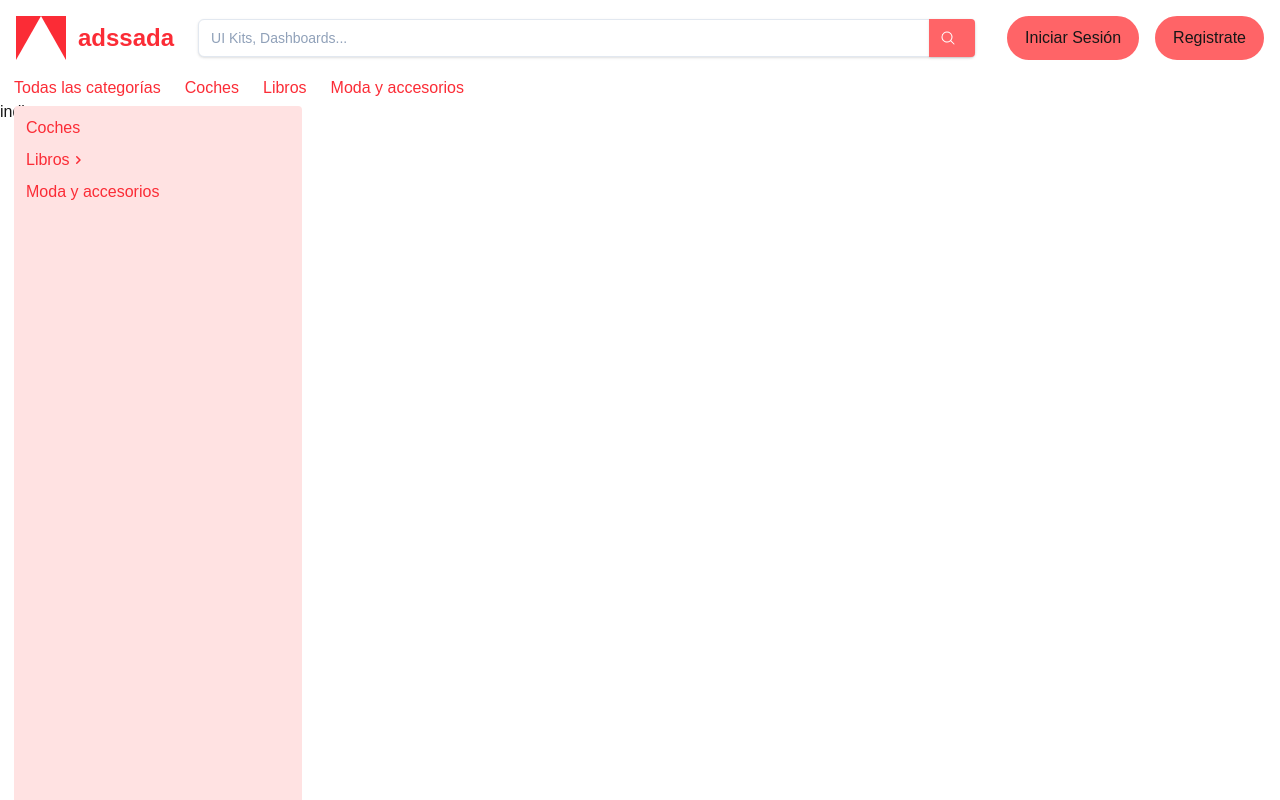
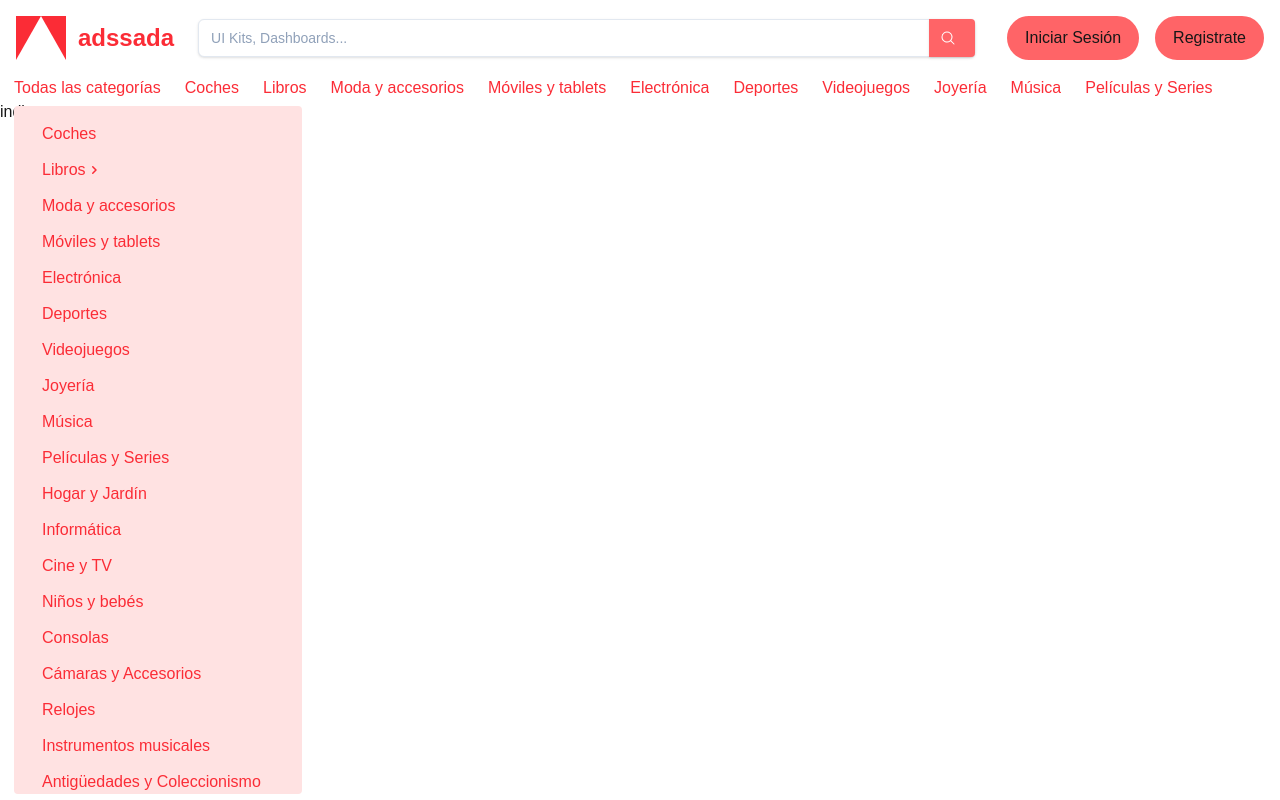
Before and after one commit to MarioRoblesInsa/find-slide, a Next.js app: page / in a window 1280 px wide. Both pictures are taken after a click on the button "Todas las categorías". Built offline with nearby package versions, Linux system fonts and the light colour scheme; what @midudev/tailwind-animations would draw is missing.

Commit message:
FIX: cambios

```diff
--- a/src/app/components/categories/categories.interface.tsx
+++ b/src/app/components/categories/categories.interface.tsx
@@ -1,3 +1,11 @@
 export interface CategoriesInterface {
-    id: number, name: string, tag: string, sub_category?: [{id: number, name: string, tag: string}]
+    id: number,
+    name: string,
+    tag: string,
+    sub_category?: SubCategory[];
 }
+interface SubCategory {
+  id: number;
+  name: string;
+  tag: string;
+}
--- a/src/app/components/categories/categories.tsx
+++ b/src/app/components/categories/categories.tsx
@@ -4,12 +4,45 @@ import { useState } from "react";
 import { CategoriesInterface } from "./categories.interface";
 export default function CategoriesNav() {
     const categories: CategoriesInterface[] = [
-        {id: 1, name: 'Coches', tag: 'coches-de-segunda-mano'},
-        {id: 2, name: 'Libros', tag: 'libros-comics-literatura', sub_category: [{id:34, name:'Mangas', tag: 'mangas'}]},
-        {id: 3, name: 'Moda y accesorios', tag: 'moda-accesorios'}
+        {id: 1, name: 'Coches', tag: 'coches-de-segunda-mano', sub_category: undefined},
+        {id: 2, name: 'Libros', tag: 'libros-comics-literatura', sub_category: [{id:34, name:'Mangas', tag: 'mangas'}, {id:35, name:'Cómics', tag: 'comics'}, {id:36, name:'Libros de texto', tag: 'libros-texto'}, {id:37, name:'Novelas', tag: 'novelas'}, {id:38, name:'Libros infantiles y juveniles', tag: 'libros-infantiles-juveniles'}, {id:39, name:'Otros libros', tag: 'otros-libros'}]},
+        {id: 3, name: 'Moda y accesorios', tag: 'moda-accesorios', sub_category: undefined},
+        {id: 4, name: 'Móviles y tablets', tag: 'moviles-tablets', sub_category: undefined},
+        {id: 5, name: 'Electrónica', tag: 'electronica', sub_category: undefined},
+        {id: 6, name: 'Deportes', tag: 'deportes', sub_category: undefined},
+        {id: 7, name: 'Videojuegos', tag: 'videojuegos', sub_category: undefined},
+        {id: 8, name: 'Joyería', tag: 'joyeria', sub_category: undefined},
+        {id: 9, name: 'Música', tag: 'musica', sub_category: undefined},
+        {id: 10, name: 'Películas y Series', tag: 'peliculas-series', sub_category: undefined},
+        {id: 11, name: 'Hogar y Jardín', tag: 'hogar-jardin', sub_category: undefined},
+        {id: 12, name: 'Informática', tag: 'informatica', sub_category: undefined},
+        {id: 13, name: 'Cine y TV', tag: 'cine-tv', sub_category: undefined},
+        {id: 14, name: 'Niños y bebés', tag: 'ninos-bebes', sub_category: undefined},
+        {id: 15, name: 'Consolas', tag: 'consolas', sub_category: undefined},
+        {id: 16, name: 'Cámaras y Accesorios', tag: 'camaras-accesorios', sub_category: undefined},
+        {id: 17, name: 'Relojes', tag: 'relojes', sub_category: undefined},
+        {id: 18, name: 'Instrumentos musicales', tag: 'instrumentos-musicales', sub_category: undefined},
+        {id: 19, name: 'Antigüedades y Coleccionismo', tag: 'antiguedades-coleccionismo', sub_category: undefined},
+        {id: 20, name: 'Otros', tag: 'otros', sub_category: undefined},
+        {id: 21, name: 'Inmobiliaria', tag: 'inmobiliaria', sub_category: undefined},
+        {id: 22, name: 'Empleo', tag: 'empleo', sub_category: undefined},
+        {id: 23, name: 'Servicios', tag: 'servicios', sub_category: undefined},
+        {id: 24, name: 'Mascotas', tag: 'mascotas', sub_category: undefined},
+        {id: 25, name: 'Motor', tag: 'motor', sub_category: undefined},
+        {id: 26, name: 'Electrodomésticos', tag: 'electrodomesticos', sub_category: undefined},
+        {id: 27, name: 'Belleza y Salud', tag: 'belleza-salud', sub_category: undefined},
+        {id: 28, name: 'Jardinería', tag: 'jardineria', sub_category: undefined},
+        {id: 29, name: 'Herramientas', tag: 'herramientas', sub_category: undefined},
+        {id: 30, name: 'Arte y Artesanía', tag: 'arte-artesania', sub_category: undefined},
+        {id: 31, name: 'Viajes', tag: 'viajes', sub_category: undefined},
+        {id: 32, name: 'Alimentación', tag: 'alimentacion', sub_category: undefined},
+        {id: 33, name: 'Eventos', tag: 'eventos', sub_category: undefined},
+
     ];
 
     const [open, setOpen] = useState(false);
+    const [selectedCategory, setSelectedCategory] = useState<number | null>(null);
+
 
     return (
     <>
@@ -18,16 +51,17 @@ export default function CategoriesNav() {
         <ul className="flex flex-col md:space-x-6 rtl:space-x-reverse md:flex-row md:mt-0">
         <li className="relative inline-block md:bg-transparent md:p-0 text-red-500 bg-transparent before:bg-red-500 hover:rounded-t-none before:absolute before:-top-0 before:-left-0  before:flex before:h-[2px] before:w-full before:origin-top-right before:scale-x-0 before:transition before:duration-400 before:ease-in-out hover:before:origin-top-left hover:before:scale-x-100">
           <button
-          onClick={() => setOpen(!open)}
+          onClick={() => { setOpen(!open); setSelectedCategory(null); }}
             className={`text-red-500 ${!open ? 'hover:border-t-2' : ''}`}
           >
             Todas las categorías
           </button>
-            <Dropdown open={open} categories={categories}/>
+            <Dropdown open={open} categories={categories} selectedCategory={selectedCategory} setSelectedCategory={setSelectedCategory} />
         </li>
-        {categories.map(({tag, name, id}) => (
-        <li key={id} className="">
-          <Link key={id} href={tag} className={`relative flex md:bg-transparent md:p-0 text-red-500 bg-transparent before:bg-red-500 hover:rounded-t-none before:absolute before:-top-0 before:-left-0  before:flex before:h-[2px] before:w-full before:origin-top-right before:scale-x-0 before:transition before:duration-400 before:ease-in-out hover:before:origin-top-left hover:before:scale-x-100`} aria-current="page">{name}</Link>
+        {categories.slice(0, 10).map(({tag, name, id, sub_category}) => (
+        <li key={id} className="overflow-hidden"
+        onClick={() => {setSelectedCategory(id); setOpen(!open)}}>
+          <Link key={id} href={sub_category ? '': tag} className={`relative flex md:bg-transparent md:p-0 text-red-500 bg-transparent before:bg-red-500 hover:rounded-t-none before:absolute before:-top-0 before:-left-0  before:flex before:h-[2px] before:w-full before:origin-top-right before:scale-x-0 before:transition before:duration-400 before:ease-in-out hover:before:origin-top-left hover:before:scale-x-100`} aria-current="page">{name}</Link>
         </li>
         ))}
         </ul>
--- a/src/app/components/dropdown/dropdown.tsx
+++ b/src/app/components/dropdown/dropdown.tsx
@@ -1,51 +1,54 @@
 import Link from "next/link";
-import { useState } from "react";
-import { ArrowLeftIcon } from "@heroicons/react/16/solid";
+import { ChevronDoubleLeftIcon } from "@heroicons/react/16/solid";
 import { ChevronRightIcon } from "@heroicons/react/16/solid";
 import { CategoriesInterface } from "../categories/categories.interface";
 type DropdownProps = {
   open: boolean;
-  categories: CategoriesInterface[]
-};
+  categories: CategoriesInterface[];
+  selectedCategory: number | null;
+  setSelectedCategory: React.Dispatch<React.SetStateAction<number | null>>;
 
-export default function Dropdown({open, categories}: DropdownProps) {
+}
 
-    const [selectedCategory, setSelectCategory] = useState<number |null>(null);
+export default function Dropdown({ open, categories, selectedCategory, setSelectedCategory }: DropdownProps) {
+
 
     const showInfoSubCategory = (id: number | null) => {
-      setSelectCategory(prev => (prev === id ? null : id))
+      setSelectedCategory((prev: number | null) => (prev === id ? null : id))
     }
 
     const getCategorySelected = () => {
-    return categories.find(cat => cat.id === selectedCategory);
-  }
+      return categories.find(cat => cat.id === selectedCategory);
+    }
     return (
       <>
-      <ul className="fixed h-full gap-6">
-      <ul className={`flex flex-col h-full mt-1.5 space-y-2 bg-red-100 rounded py-2.5  ${open ? 'animate-slide-in-top' : ''} transition-all`}>
+      <ul className="fixed h-full gap-6 pb-28">
+      <ul className={`flex flex-col h-full mt-1.5 bg-red-100 rounded py-2.5 overflow-y-auto custom-scroll ${open ? 'animate-slide-in-top' : ''} transition-all`}>
         {open && !selectedCategory && categories.map(({tag, name, id, sub_category}) => {
           return (
-          <li key={id} className="flex animate-fade-in-down delay-75 w-72 text-wrap overflow-hidden px-2.5"
+          <Link key={id} href={sub_category ? '': tag} className={`flex md:bg-transparent md:p-0 bg-transparen text-red-500 hover:border-red-500 hover:underline transition bg-transparent`} aria-current="page">
+          <li key={id} className="flex animate-fade-in-down delay-75 w-72 text-wrap overflow-hidden pl-7 cursor-pointer hover:bg-red-200 py-1.5"
           onClick={sub_category ? () => showInfoSubCategory(id) : undefined}>
-          <Link key={id} href={sub_category ? '': tag} className={`flex md:bg-transparent md:p-0 bg-transparen border-l-2 border-transparent text-red-500 hover:border-l-2 hover:border-red-500 transition bg-transparent`} aria-current="page">{name}</Link>
+            <span>{name}</span>
             {sub_category && (
             <ChevronRightIcon className="w-4 h-4 flex items-center mt-1"></ChevronRightIcon>
           )}
           </li>
+          </Link>
           )
         })}
 
       {selectedCategory && open && (
       getCategorySelected()?.sub_category && (
-      <ul className="flex flex-col h-full  bg-red-100 rounded px-2.5">
-        <li className="flex animate-fade-in-left delay-75 w-72 text-wrap overflow-hidden border-b-2 border-red-400">
-          <ArrowLeftIcon className="w-4 h-4 flex items-center mt-1 hover:scale-125 transition cursor-pointer" onClick={() => showInfoSubCategory(null)}></ArrowLeftIcon>
+      <ul className="flex flex-col  bg-red-100 rounded">
+        <li className="flex animate-fade-in-left delay-75 w-72 text-wrap border-b-2 border-red-400">
+          <ChevronDoubleLeftIcon className="w-4 h-4 flex items-center mt-1 hover:animate- transition cursor-pointer" onClick={() => showInfoSubCategory(null)}></ChevronDoubleLeftIcon>
             <span>{getCategorySelected()?.name}</span>
         </li>
       {categories
         .find(cat => cat.id === selectedCategory)
         ?.sub_category?.map(({ id, name, tag }) => (
-          <li key={id} className="animate-fade-in-left delay-75 w-72 text-wrap overflow-hidden">
+          <li key={id} className="flex animate-fade-in-left delay-75 w-72 text-wrap pl-7 cursor-pointer hover:bg-red-200 py-1.5">
             <Link href={tag} className="text-red-500 hover:underline w-full">
               {name}
             </Link>
--- a/src/app/globals.css
+++ b/src/app/globals.css
@@ -25,3 +25,15 @@ body {
   color: var(--foreground);
   font-family: Arial, Helvetica, sans-serif;
 }
+.custom-scroll::-webkit-scrollbar {
+  width: 6px;
+}
+
+.custom-scroll::-webkit-scrollbar-track {
+  background: #fce7f3;
+}
+
+.custom-scroll::-webkit-scrollbar-thumb {
+  background-color: #e11d48;
+  border-radius: 9999px;
+}
```
Also changed, not shown: src/app/components/menu/menu.tsx (+2 -3 lines).
